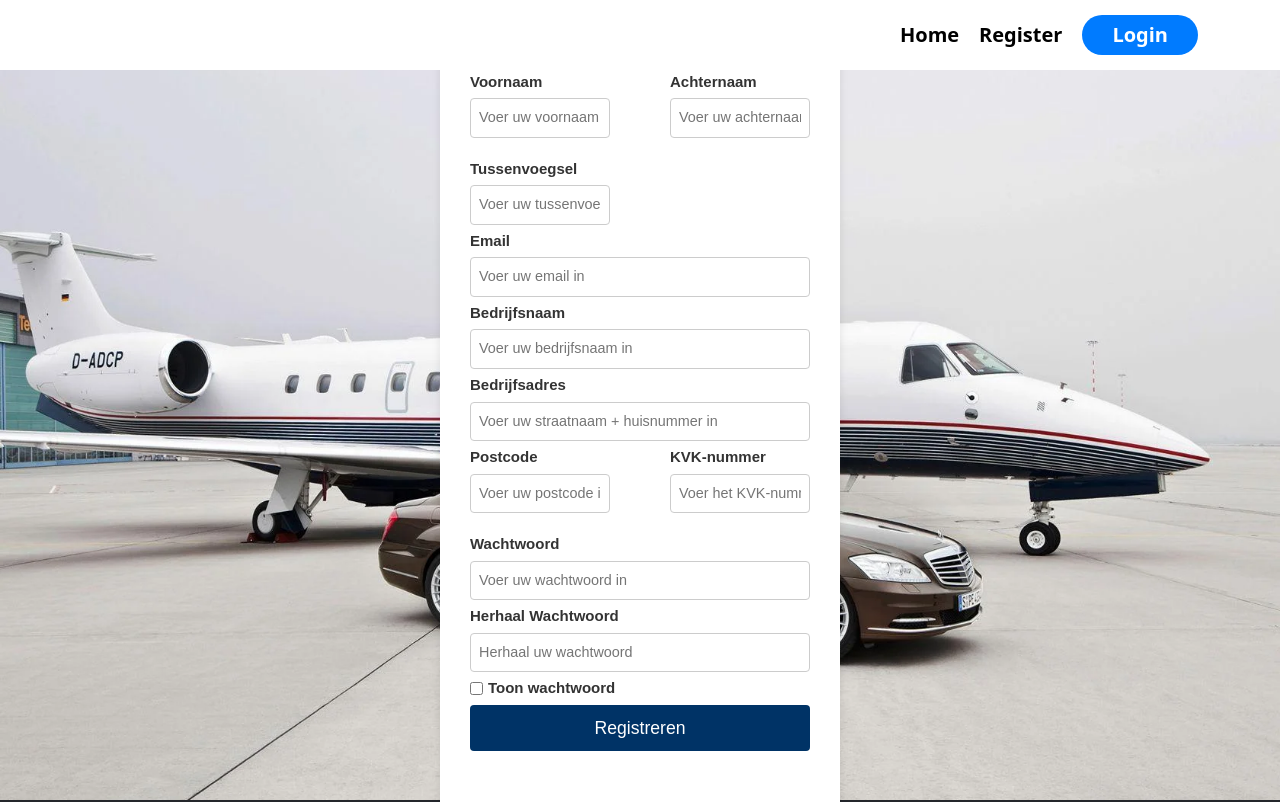
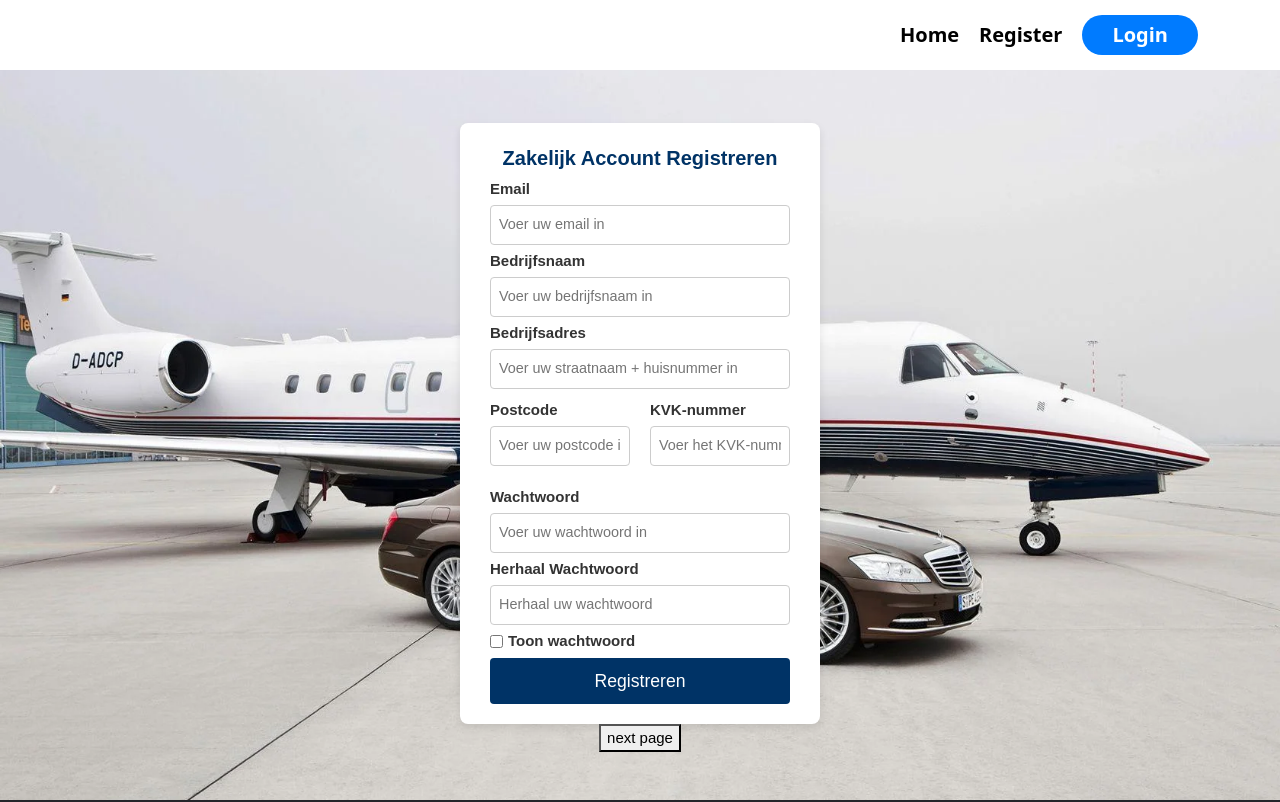
Before and after one commit to DanielMollerSD/WPRProject, a React (Vite) app in the folder frontend/: page /signup-business in a window 1280 px wide. Shown: the top 802 px of the page. Built offline with nearby package versions, Linux system fonts and the light colour scheme.

Commit message:
added branch

```diff
--- a/frontend/src/appRoutes.jsx
+++ b/frontend/src/appRoutes.jsx
@@ -11,6 +11,8 @@ import SignUpParticular from './pages/signup-particular';
 import SignUpBusiness from './pages/signup-business';
 import SignupSelectionScreen from './pages/signup-select';
 import RentSelect from './pages/rent-screen';
+
+import AccountSettings from './pages/account-settings';
 
 function AppRoutes() {
   return (
@@ -27,6 +29,7 @@ function AppRoutes() {
             <Route path="/signup-business" element={<SignUpBusiness />} />
             <Route path="/signup-select" element={<SignupSelectionScreen />} />
             <Route path="/rent-screen" element={ <RentSelect/>}/>
+            <Route path="/account-settings" element= {<AccountSettings/>}/>
           </Routes>
         </main>
 
--- /dev/null
+++ b/frontend/src/pages/account-settings/index.jsx
@@ -0,0 +1,18 @@
+import React, { useState } from "react";
+import { useNavigate } from 'react-router-dom';
+import "./styles.scss";
+
+function AccountSettings()
+{
+
+return (
+    <>
+    <div className="accountsettings-box">
+        yes
+    </div>
+    </>
+)
+
+}
+
+export default AccountSettings
--- /dev/null
+++ b/frontend/src/pages/account-settings/styles.scss
@@ -0,0 +1,8 @@
+.accountsettings-box{
+    position: relative;
+    margin: auto;
+    background-image: url("../..//assets/img/proschesupercar.jpg");
+    height: 100%;
+    width: 100%
+
+}
--- a/frontend/src/pages/login/index.jsx
+++ b/frontend/src/pages/login/index.jsx
@@ -1,5 +1,5 @@
 import React, { useState } from "react";
-import { useNavigate } from 'react-router-dom';  // Correctly import useNavigate
+import { useNavigate } from 'react-router-dom';
 
 import "./styles.scss";
 
@@ -17,21 +17,32 @@ function Login() {
             headers: {
                 "Content-Type": "application/json",
             },
-
             body: JSON.stringify({
                 email: email,
                 password: password,
             }),
-            credentials: "include",
+            credentials: "include",  // Include credentials like cookies for the token
         });
 
         if (response.ok) {
-            const data = await response.json();
-            console.log("Logged in successfully:", data);
-            navigate('/rent-screen');
+            try {
+                const data = await response.json();
+                console.log("Logged in successfully:", data);
+                // Save the token or do any further processing
+                localStorage.setItem("access_token", data.Token); // Example, if you want to save the token
+                navigate("/rent-screen");  // Navigate to the next screen
+            } catch (error) {
+                console.error("Error parsing the response JSON", error);
+                setError("Something went wrong while processing the login.");
+            }
         } else {
-            const errorData = await response.json();
-            setError(errorData.message || "Login failed. Please try again.");
+            try {
+                const errorData = await response.json();
+                setError(errorData.Message || "Login failed. Please try again.");
+            } catch (error) {
+                console.error("Error parsing the error response JSON", error);
+                setError("Login failed. Please try again.");
+            }
         }
     };
 
--- a/frontend/src/pages/signup-business/index.jsx
+++ b/frontend/src/pages/signup-business/index.jsx
@@ -17,6 +17,47 @@ function SignUpBusiness() {
 
   }
 
+  const handleFormSubmit = async (e) => {
+    e.preventDefault();
+
+    const formData = {
+        Email: e.target.email.value,
+        BusinessName: e.target.naam.value,
+        BusinessAddress: e.target.adres.value,
+        BusinessPostalCode: e.target.postcode.value,
+        Kvk: e.target.kvk.value,
+        Password: e.target.password.value
+    };
+
+    console.log("Sending request to backend...");
+    console.log("Request URL:", "https://localhost:7265/api/Business/register");
+    console.log("Request Body:", JSON.stringify(formData));
+
+    try {
+        const response = await fetch("https://localhost:7265/api/Business/register", {
+            method: "POST",
+            headers: {
+                "Content-Type": "application/json",
+            },
+            body: JSON.stringify(formData),
+        });
+
+        console.log("Response Status:", response.status);
+        console.log("Response Headers:", response.headers);
+
+        if (response.ok) {
+            alert("Account created successfully!");
+        } else {
+            const error = await response.json(); // Capture JSON response error
+            console.error("Error Response:", error);
+            alert(`Error: ${error?.message || "Unknown error occurred."}`);
+        }
+    } catch (err) {
+        console.error("Request failed:", err);
+        alert("An error occurred. Please try again.");
+    }
+};
+
     return (
         <>
         <header>
@@ -27,45 +68,14 @@ function SignUpBusiness() {
             <main className="SignUpMain">
                 <section className="signup-container">
                     <b id="title-signup-bus"> Zakelijk Account Registreren</b>
-                    <form action="/signupBussines" method="POST">
-                        <div className="form-group">
-                            <div>
-                                <label  className="nameLabel">Voornaam</label>
-                                <input
-                                    type="text"
-                                    className="SignUpInput"
+                    <form onSubmit={handleFormSubmit}>
 
-                                    placeholder="Voer uw voornaam in"
-                                    required
-                                />
-                            </div>
-                            <div>
-                                <label  className="nameLabel">Achternaam</label>
-                                <input
-                                    type="text"
-                                    className="SignUpInput"
-
-                                    placeholder="Voer uw achternaam in"
-                                    required
-                                />
-                            </div>
-
-                        </div>
-                        <div>
-                            <label  className="nameLabel">Tussenvoegsel</label>
-                            <input
-                                type="text"
-                                className="SignUpInput"
-
-                                placeholder="Voer uw tussenvoegsel in"
-                            />
-                        </div>
                         <div>
                             <label  className="nameLabel" >Email</label>
                             <input
                                 type="email"
                                 className="LargeInput"
-
+                                name="email"
                                 placeholder="Voer uw email in"
                                 required
                             />
@@ -74,6 +84,7 @@ function SignUpBusiness() {
                             <label  className="nameLabel" >Bedrijfsnaam</label>
                             <input
                                 type="text"
+                                name="naam"
                                 className="LargeInput"
                                 placeholder="Voer uw bedrijfsnaam in"
                                 required
@@ -84,7 +95,7 @@ function SignUpBusiness() {
                             <input
                                 type="adres"
                                 className="LargeInput"
-
+                                name="adres"
                                 placeholder="Voer uw straatnaam + huisnummer in"
                                 required
                             />
@@ -95,7 +106,7 @@ function SignUpBusiness() {
                                 <input
                                     type="text"
                                     className="SignUpInput"
-
+                                    name="postcode"
                                     placeholder="Voer uw postcode in"
                                     required
                                 />
@@ -105,7 +116,7 @@ function SignUpBusiness() {
                                 <input
                                     type="text"
                                     className="SignUpInput"
-
+                                    name="kvk"
                                     placeholder="Voer het KVK-nummer in"
 
                                     required
@@ -120,6 +131,7 @@ function SignUpBusiness() {
                                     placeholder="Voer uw wachtwoord in"
                                     ref={password1Ref}
                                     pattern="\w{3,16}"
+                                    name="password"
                                     required
 
                                 />
--- a/frontend/src/pages/signup-business/styles.scss
+++ b/frontend/src/pages/signup-business/styles.scss
@@ -10,6 +10,7 @@
 
     font-size: 20px;
     color:#003366;
+
 
 
     }
@@ -44,14 +45,15 @@
     }
 
     .signup-container {
+        margin-top: 5px;
         background: #fff;
         padding: 20px 30px;
         border-radius: 8px;
         box-shadow: 0 4px 8px rgba(0, 0, 0, 0.1);
         text-align: center;
-        width: 100%;
+        width: auto;
         max-width: 400px;
-        height: 800px;
+        height: auto;
     }
 
 
@@ -72,7 +74,7 @@
 
     .nameLabel {
         display: flex;
-        margin-bottom: 5px;
+        margin-top: 5px;
         font-weight: bold;
         margin: 0, auto;
 
--- a/frontend/src/pages/signup-particular/index.jsx
+++ b/frontend/src/pages/signup-particular/index.jsx
@@ -16,21 +16,23 @@ function SignUpParticular() {
     const handleFormSubmit = async (e) => {
         e.preventDefault();
 
-
         const formData = {
-            voornaam: e.target.voornaam.value,
-            achternaam: e.target.achternaam.value,
-            tussenvoegsel: e.target.tussenvoegsel.value || null,
-            email: e.target.email.value,
-            adres: e.target.adres.value,
-            postcode: e.target.postcode.value,
-            telefoonnummer: e.target.telefoonnummer.value,
-            password: e.target.password.value,
+            FirstName: e.target.voornaam.value,
+            LastName: e.target.achternaam.value,
+            TussenVoegsel: e.target.tussenvoegsel.value || undefined,
+            Email: e.target.email.value,
+            Address: e.target.adres.value,
+            PostalCode: e.target.postcode.value,
+            PhoneNumber: e.target.telefoonnummer.value,
+            Password: e.target.password.value,
         };
 
+        console.log("Sending request to backend...");
+        console.log("Request URL:", "https://localhost:7265/api/Individual/register");
+        console.log("Request Body:", JSON.stringify(formData));
+
         try {
-
-            const response = await fetch("https://localhost:5001/api/customer", {
+            const response = await fetch("https://localhost:7265/api/Individual/register", {
                 method: "POST",
                 headers: {
                     "Content-Type": "application/json",
@@ -38,18 +40,22 @@ function SignUpParticular() {
                 body: JSON.stringify(formData),
             });
 
+            console.log("Response Status:", response.status);
+            console.log("Response Headers:", response.headers);
+
             if (response.ok) {
-
                 alert("Account created successfully!");
             } else {
-                const error = await response.json();
-                alert(`Error: ${error.message}`);
+                const error = await response.json(); // Capture JSON response error
+                console.error("Error Response:", error);
+                alert(`Error: ${error?.message || "Unknown error occurred."}`);
             }
         } catch (err) {
-            console.error("Failed to create account:", err);
+            console.error("Request failed:", err);
             alert("An error occurred. Please try again.");
         }
     };
+
 
     return (
         <>
```
Also changed, not shown: frontend/src/assets/img/proschesupercar.jpg (added).
